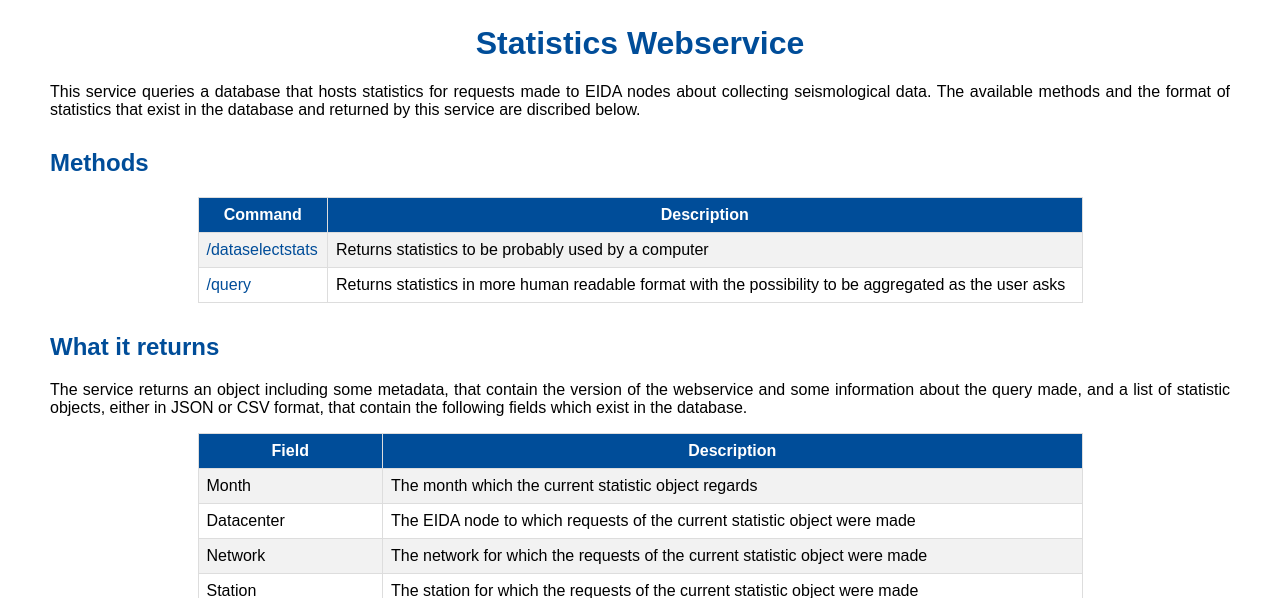
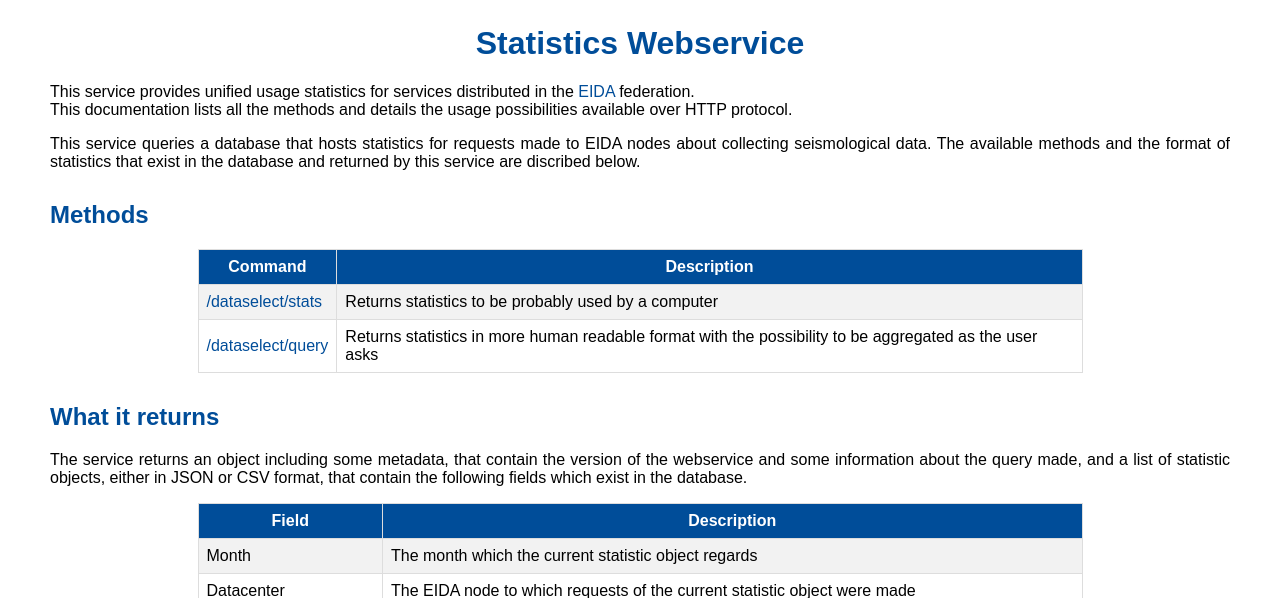
Before and after one commit to EIDA/eida-statistics, a Flask app: page / in a window 1280 px wide. Shown: the top 598 px of the page. Run offline with Flask 2, Linux system fonts and the light colour scheme; some libraries are stand-ins or nearby versions.

Commit message:
Fix URL in doc

```diff
--- a/webservice/webservice/templates/doc.html
+++ b/webservice/webservice/templates/doc.html
@@ -52,6 +52,10 @@
 
   <body>
     <h1>Statistics Webservice</h1>
+
+    <p>This service provides unified usage statistics for services distributed in the <a href="https://www.orfeus-eu.org/data/eida/nodes/">EIDA</a> federation.
+    <br>
+     This documentation lists all the methods and details the usage possibilities available over HTTP protocol.</p>
     <p>This service queries a database that hosts statistics for requests made to EIDA nodes about collecting seismological data.
       The available methods and the format of statistics that exist in the database and returned by this service are discribed below.</p>
 
@@ -62,11 +66,11 @@
         <th>Description</th>
       </tr>
       <tr>
-        <td><a href={{ url_dataselect }}>/dataselectstats</a></td>
+        <td><a href={{ url_dataselect }}>/dataselect/stats</a></td>
         <td>Returns statistics to be probably used by a computer</td>
       </tr>
       <tr>
-        <td><a href={{ url_query }}>/query</a></td>
+        <td><a href={{ url_query }}>/dataselect/query</a></td>
         <td>Returns statistics in more human readable format with the possibility to be aggregated as the user asks</td>
       </tr>
     </table>
```
